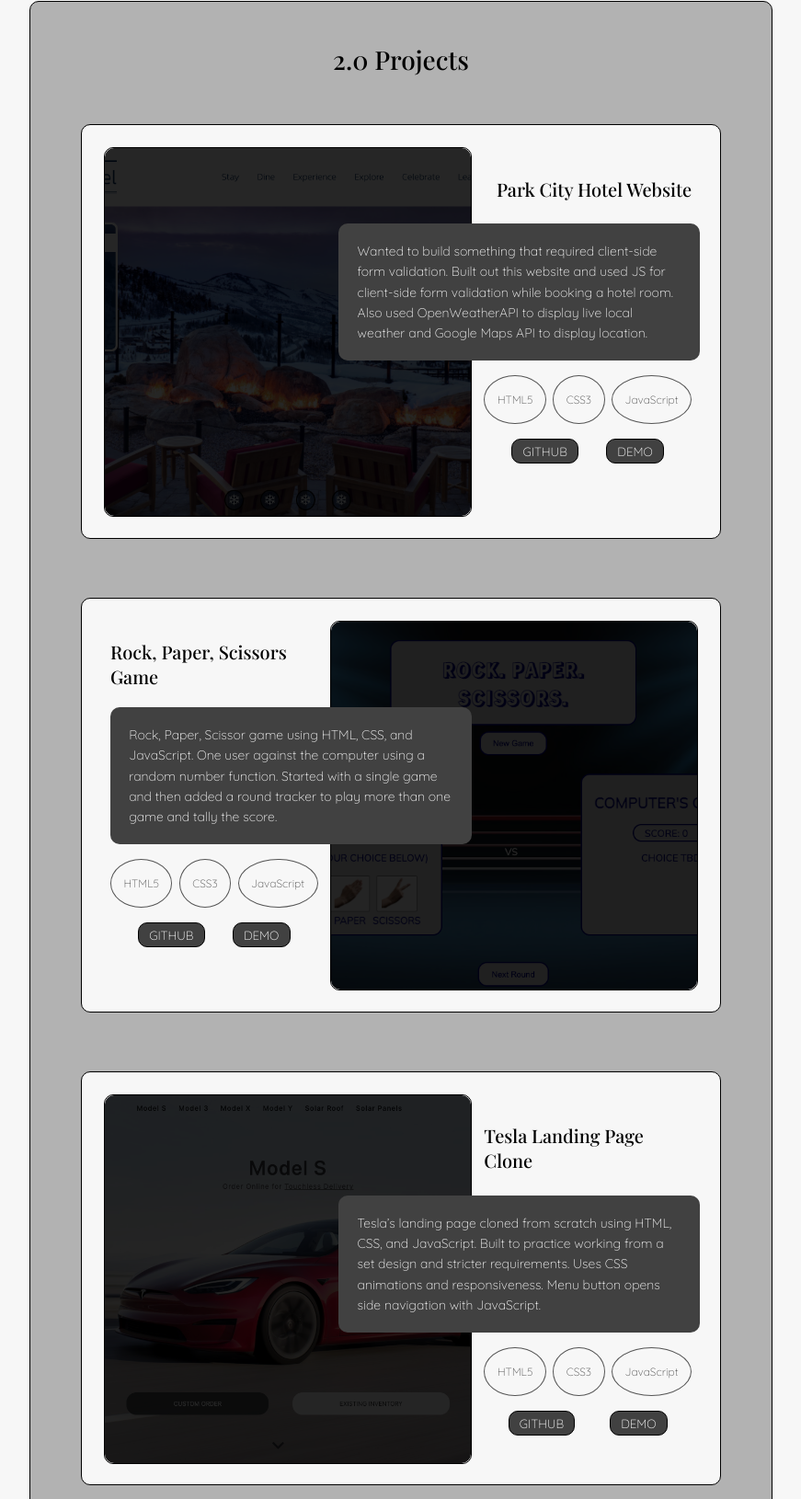
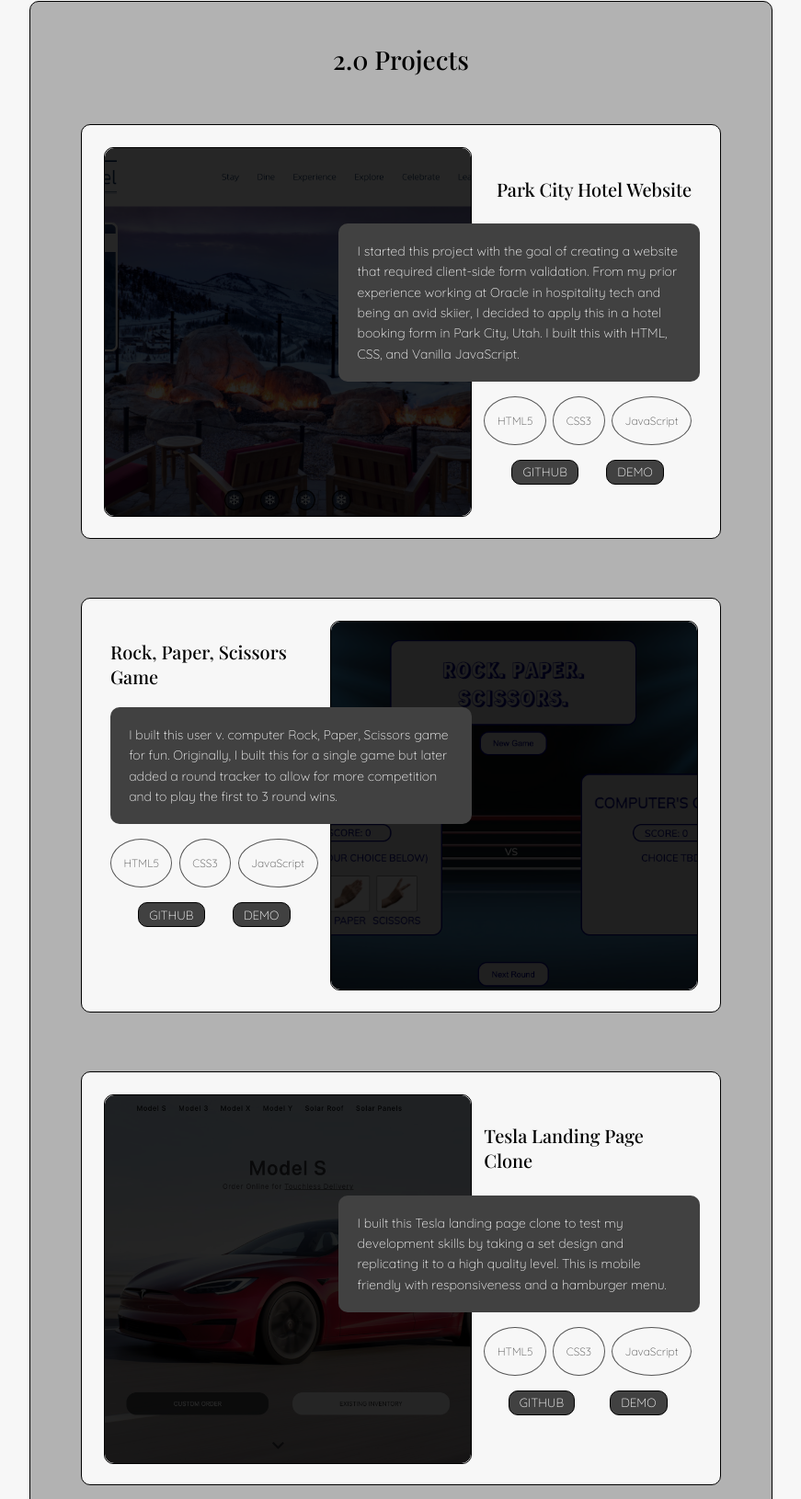
Before and after one commit to CharlesCarr/personal-portfolio-website, a website: page build/newdesign/index.html in a window 1280 px wide. Shown: the part 1997-3627 px from the top of the page at 92% size, without its empty margins (204-1075 px from the left). Drawn offline with nearby package versions, Linux system fonts and the light colour scheme; a web font is replaced by a local one.

Commit message:
update project descriptions

```diff
--- a/build/newdesign/index.html
+++ b/build/newdesign/index.html
@@ -144,7 +144,7 @@
                         <p>Park City Hotel Website</p>
                     </div>
                     <div class='project-description' id='project-description'>
-                        <p>Wanted to build something that required client-side form validation. Built out this website and used JS for client-side form validation while booking a hotel room. Also used OpenWeatherAPI to display live local weather and Google Maps API to display location.</p>
+                        <p>I started this project with the goal of creating a website that required client-side form validation. From my prior experience working at Oracle in hospitality tech and being an avid skiier, I decided to apply this in a hotel booking form in Park City, Utah. I built this with HTML, CSS, and Vanilla JavaScript.</p>
                     </div>
                     <div class='project-bottom' id='project-bottom'>
                         <div class='skills' id='skills'>
@@ -171,7 +171,7 @@
                         <p>Rock, Paper, Scissors Game</p>
                     </div>
                     <div class='project-description' id='project-description-two'>
-                        <p>Rock, Paper, Scissor game using HTML, CSS, and JavaScript. One user against the computer using a random number function. Started with a single game and then added a round tracker to play more than one game and tally the score.</p>
+                        <p>I built this user v. computer Rock, Paper, Scissors game for fun. Originally, I built this for a single game but later added a round tracker to allow for more competition and to play the first to 3 round wins.</p>
                     </div>
                     <div class='project-bottom' id='project-bottom-two'>
                         <div class='skills' id='skills-two'>
@@ -208,7 +208,7 @@
                         <p>Tesla Landing Page Clone</p>
                     </div>
                     <div class='project-description' id='project-description-three'>
-                        <p>Tesla’s landing page cloned from scratch using HTML, CSS, and JavaScript. Built to practice working from a set design and stricter requirements. Uses CSS animations and responsiveness. Menu button opens side navigation with JavaScript.</p>
+                        <p>I built this Tesla landing page clone to test my development skills by taking a set design and replicating it to a high quality level. This is mobile friendly with responsiveness and a hamburger menu.</p>
                     </div>
                     <div class='project-bottom' id='project-bottom-three'>
                         <div class='skills' id='skills-three'>
```
